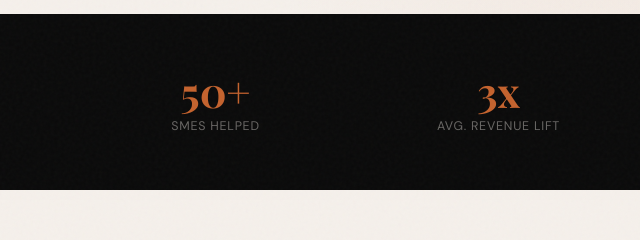
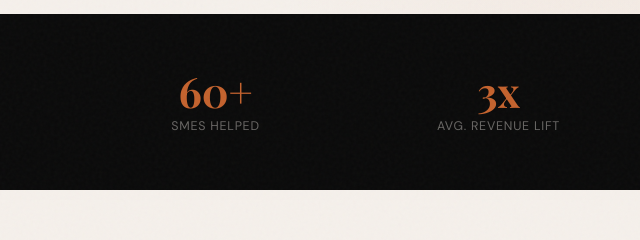
Before and after one commit to ottayans/portfolio, a plain HTML site: page case_list.html in a window 1280 px wide. Shown: the part 477-717 px from the top of the page, 0-640 px from the left. Drawn offline with nearby package versions, Linux system fonts and the light colour scheme; a web font is replaced by a local one.

Commit message:
fix:60+ SME's helped

```diff
--- a/case_list.html
+++ b/case_list.html
@@ -903,7 +903,7 @@ footer span { color: var(--accent); }
 <div class="stats-strip">
   <div class="stats-strip-inner reveal">
     <div>
-      <div class="strip-stat-number">50+</div>
+      <div class="strip-stat-number">60+</div>
       <div class="strip-stat-label">SMEs Helped</div>
     </div>
     <div>
```
